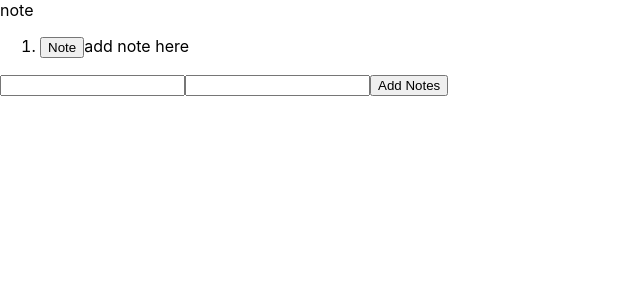
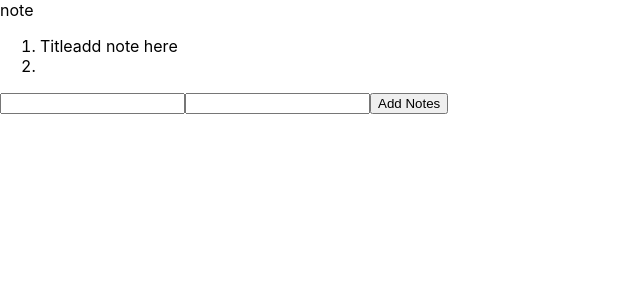
Before and after one commit to pjsherpa/note, a React (Create React App) app: page / in a window 1280 px wide. Shown: the top 300 px of the page, without its empty margins (0-640 px from the left). Built offline with nearby package versions, Linux system fonts and the light colour scheme.

Commit message:
adding header and title using useEffect result:header still not being displayed

```diff
--- a/src/component/NoteInput.js
+++ b/src/component/NoteInput.js
@@ -1,24 +1,24 @@
-import React, { useState } from "react";
+import React, { useState, useEffect } from "react";
 
 const NoteInput = () => {
   const [input, setInput] = useState("");
+  const [headers, setHeaders] = useState("");
   const [notes, setNotes] = useState([
-    { header: "Note", text: "add note here" },
+    { header: "Title", text: "add note here" },
   ]);
 
-  const addHeader = () => {
-    const addText = [...notes, { header: input[0].header }];
+  const addnoteTitle = () => {
+    const addTitle = [...notes, { header: headers }];
+    setHeaders(addTitle);
+  };
+  useEffect(() => {
+    const addText = [...notes, { text: input }];
     setNotes(addText);
-  };
-
-  const addNote = () => {
-    const addText = [...notes, { text: input[0].text }];
-    setNotes(addText);
-  };
+  }, [headers]);
 
   const noteList = notes.map((item) => (
-    <li key={item.header}>
-      <button>{item.header}</button>
+    <li key={item.headers}>
+      {item.header}
       {item.text}
     </li>
   ));
@@ -28,9 +28,9 @@ const NoteInput = () => {
         <ol>{noteList}</ol>
       </div>
       <div>
+        <input onChange={(e) => setHeaders(e.target.value)} />
         <input onChange={(e) => setInput(e.target.value)} />
-        <input onChange={(e) => setInput(e.target.value)} />
-        <button onClick={addHeader}>Add Notes</button>
+        <button onClick={addnoteTitle}>Add Notes</button>
       </div>
     </>
   );
```
